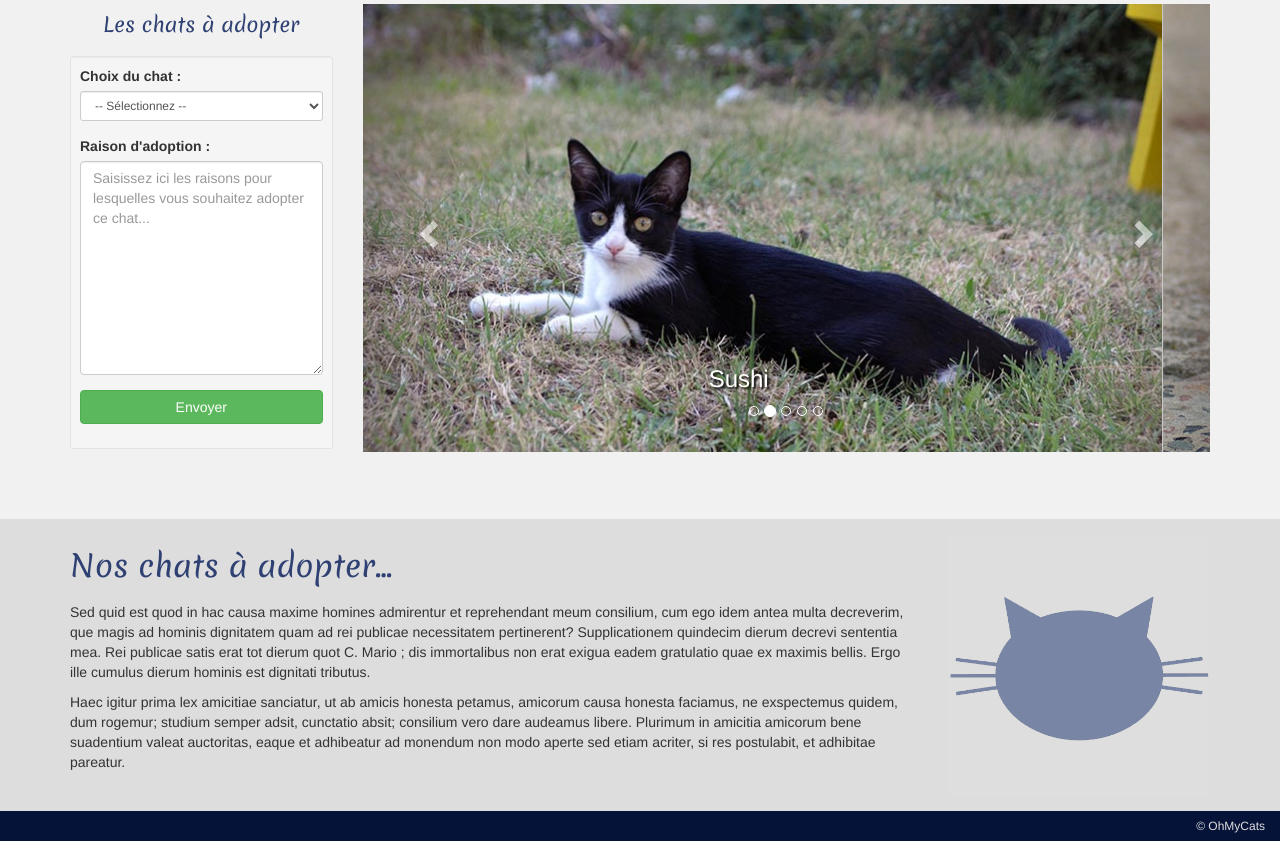
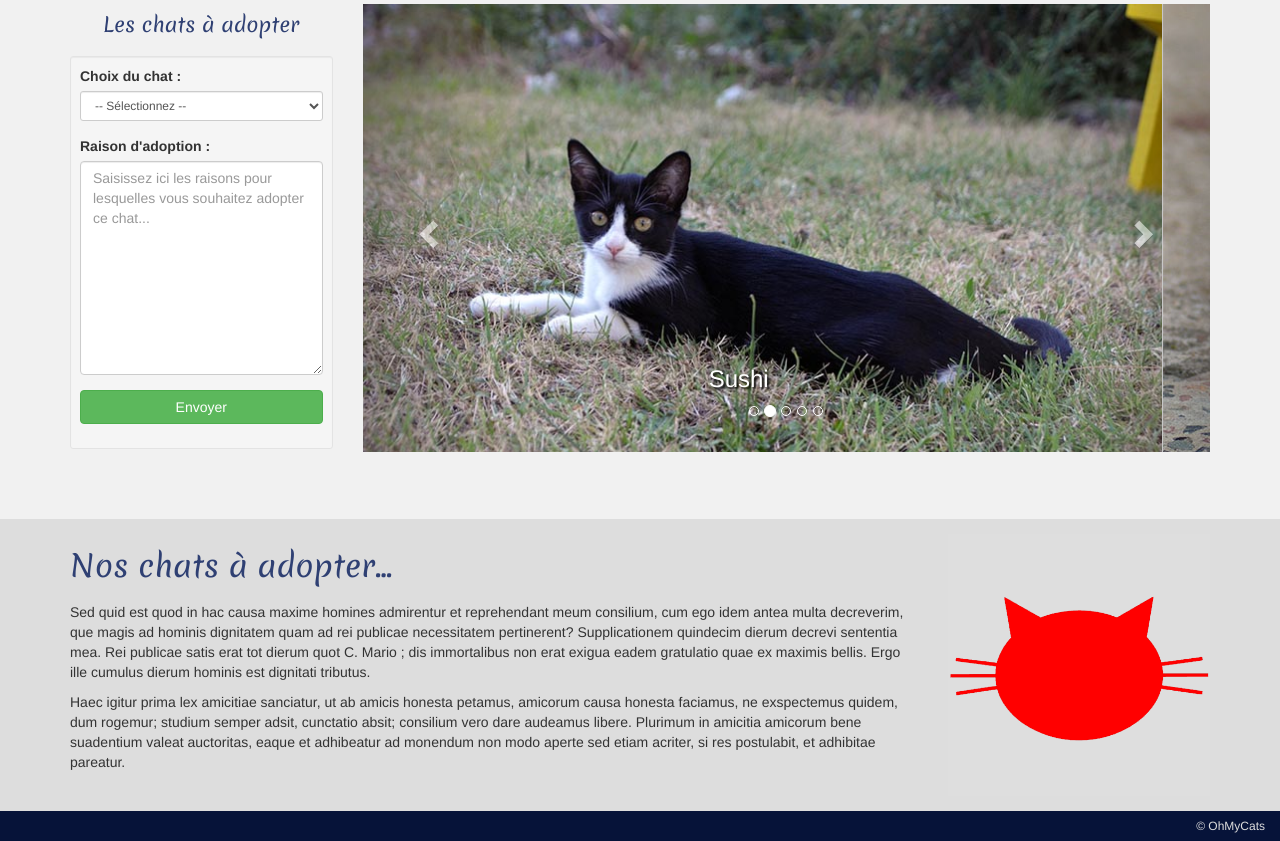
Before and after one commit to piiich/chats, a plain HTML site: page index.html in a window 1280 px wide. Shown: the part 276-1117 px from the top of the page. Drawn offline with nearby package versions, Linux system fonts and the light colour scheme.

Commit message:
MAJ CSS 21/02/2017
Changement CSS en rouge

```diff
--- a/css/styles.css
+++ b/css/styles.css
@@ -72,7 +72,7 @@ body {
 }
 
 #about .catHead {
-	background-color: #7885A5;
+	background-color: red;
 	-webkit-transition: background-color 1s linear;
 	-moz-transition: background-color 1s linear;
 	-o-transition: background-color 1s linear;
```
